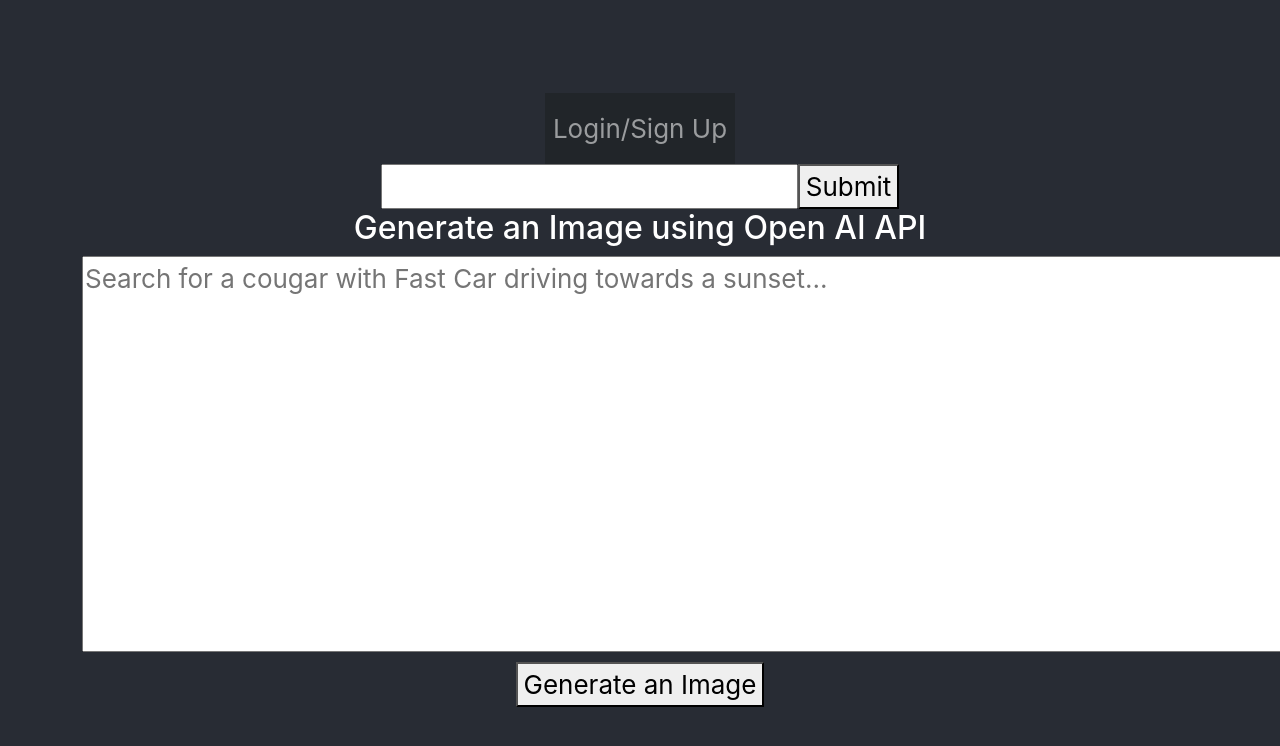
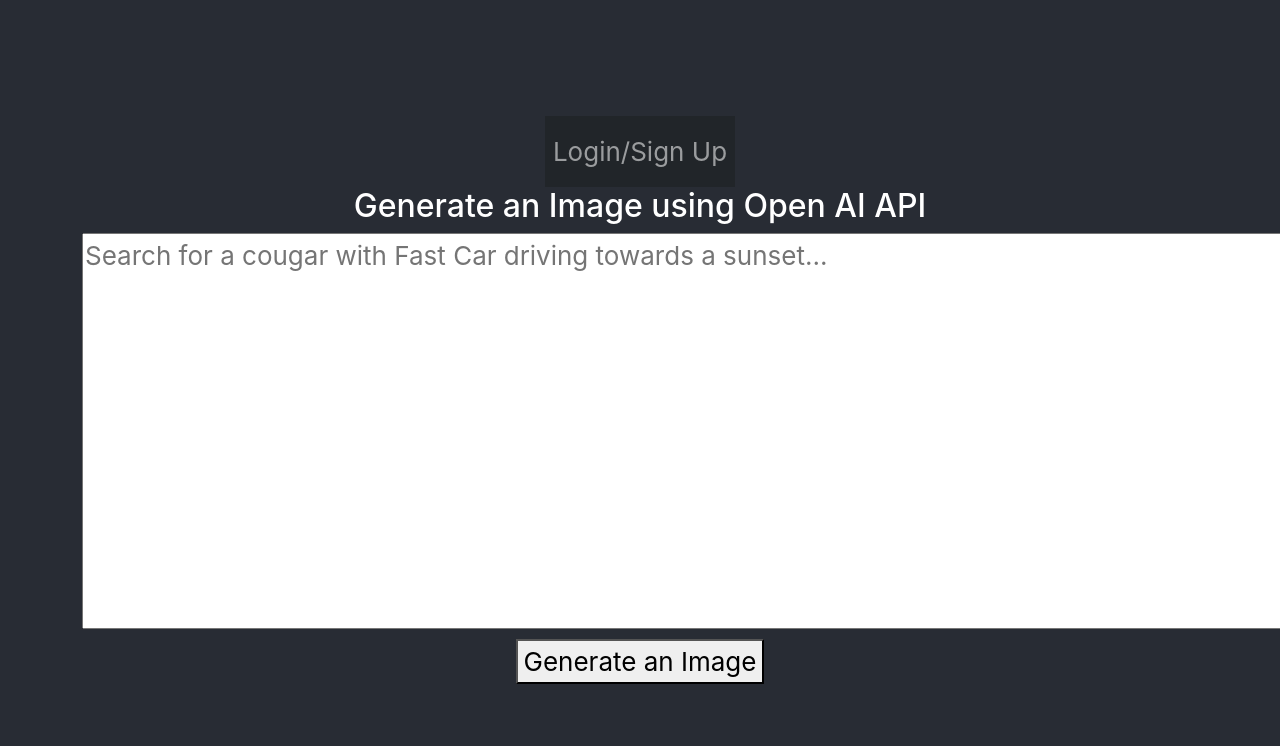
Before and after one commit to kingnick917/aiPIC, a React (Create React App) app in the folder client/: page / in a window 1280 px wide. Shown: the top 746 px of the page. Built offline with nearby package versions, Linux system fonts and the light colour scheme; no server answers.

Commit message:
deleted a line of code

```diff
--- a/client/src/App.js
+++ b/client/src/App.js
@@ -37,7 +37,6 @@ function App() {
       <ApolloProvider client={client}>
        <div className="App">
       <Navbar/>
-      <Body/>
       <APIComponent/>
       </div>
       </ApolloProvider>
```
